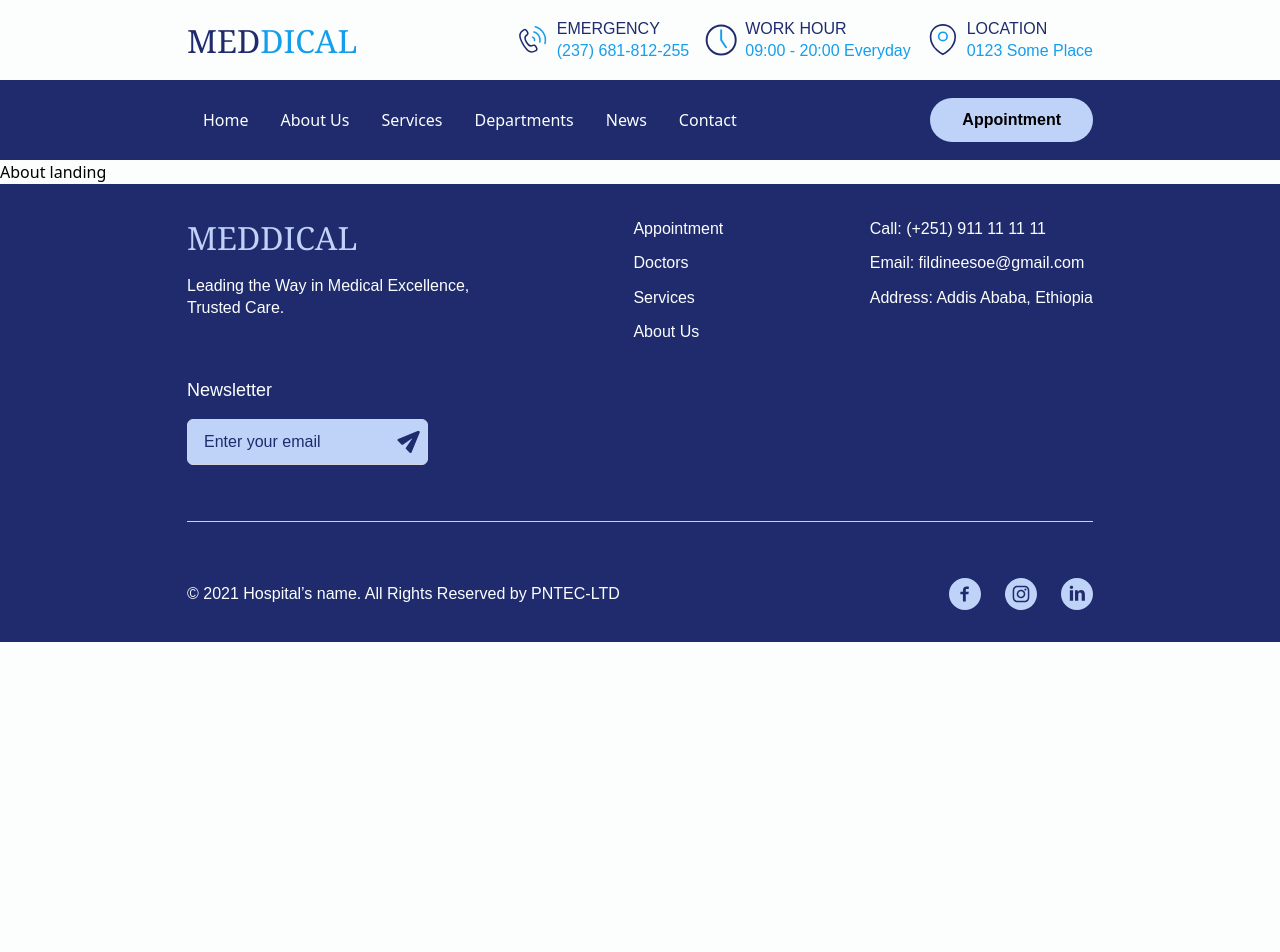
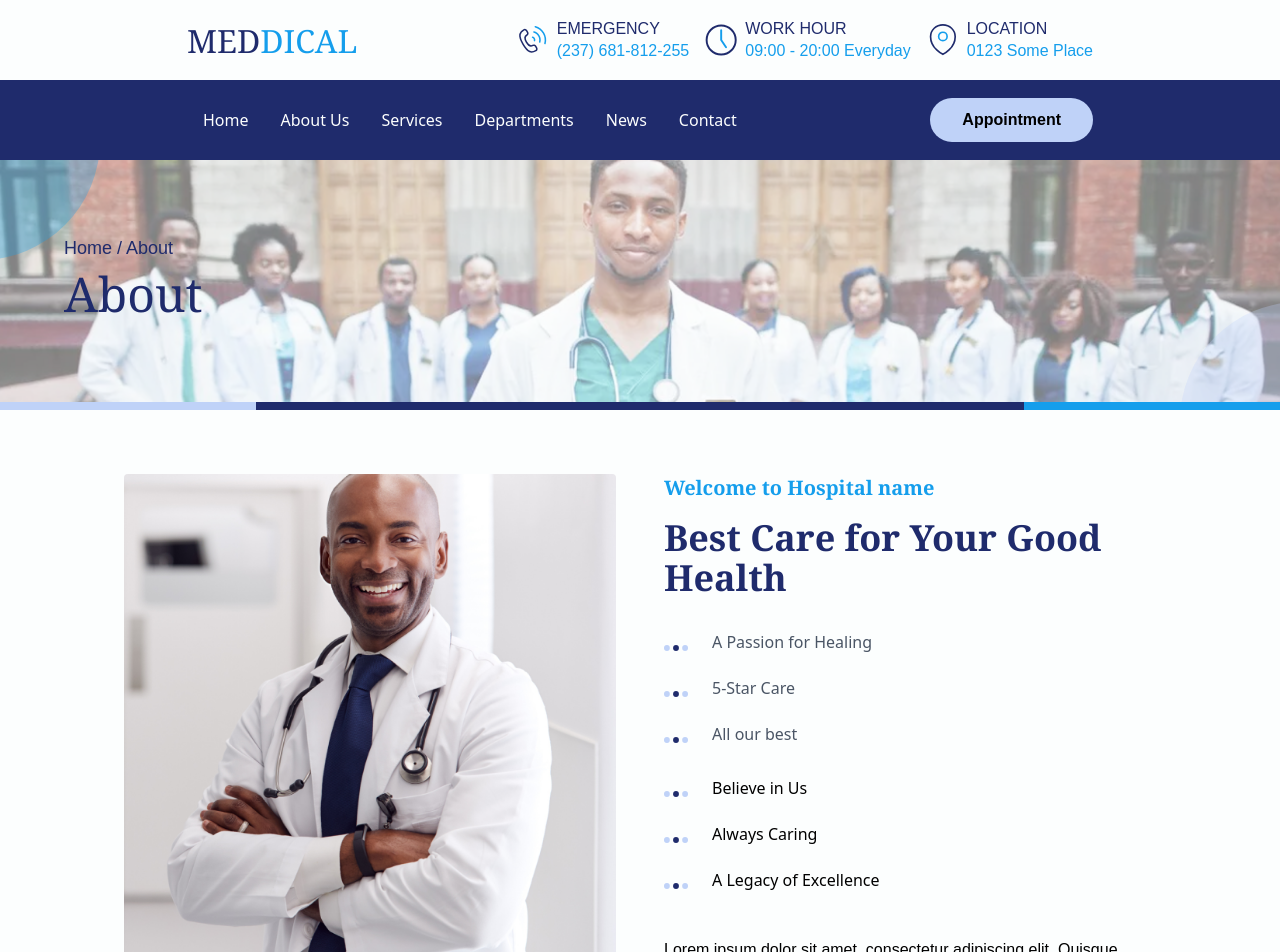
Before and after one commit to adhikareeprayush/medical-frontend, a React (Vite) app: page /about in a window 1280 px wide. Shown: the top 952 px of the page. Before the commit the page ends 800 px from the top, so only its background shows below. Built offline with nearby package versions, Linux system fonts and the light colour scheme.

Commit message:
about paged added

```diff
--- a/package.json
+++ b/package.json
@@ -16,8 +16,8 @@
     "lucide-react": "^0.511.0",
     "react": "^19.1.0",
     "react-dom": "^19.1.0",
+    "react-icons": "^5.5.0",
     "react-player": "^2.16.0",
-    "react-icons": "^5.5.0",
     "react-router-dom": "^7.6.0",
     "react-slick": "^0.30.3",
     "slick-carousel": "^1.8.1",
--- /dev/null
+++ b/src/components/landing/BestcareAbout.jsx
@@ -0,0 +1,79 @@
+import React from 'react';
+import Img from '../../assets/images/Doc2.png';
+import dotIcon from '../../assets/icons/dot.svg';
+
+const BestcareAbout = () => {
+  return (
+    <section className="container mx-auto px-4 py-10 md:px-8 lg:py-16">
+      <div className="grid grid-cols-1 gap-8 lg:grid-cols-2 lg:gap-12">
+        <div className="flex justify-center lg:justify-end">
+          <div className="overflow-hidden rounded-sm">
+            <img
+              src={Img}
+              alt="BestcareImg"
+              className="h-auto w-full max-w-[500px] object-cover md:max-w-full lg:h-[500px] lg:w-[550px]"
+            />
+          </div>
+        </div>
+
+        <div className="flex flex-col justify-center">
+          <h4 className="text-secondary text-lg font-bold md:text-xl">
+            Welcome to Hospital name
+          </h4>
+          <h1 className="text-primary mt-2 text-2xl font-bold md:text-3xl lg:text-4xl">
+            Best Care for Your Good Health
+          </h1>
+
+          {/* Lists Section */}
+          <div className="mt-4 flex flex-wrap">
+            <ul className="mr-8 mb-3 space-y-2">
+              {['A Passion for Healing', '5-Star Care', 'All our best'].map(
+                (item) => (
+                  <li key={item} className="flex items-start">
+                    <img
+                      src={dotIcon}
+                      alt="bullet"
+                      className="mt-1.5 mr-3 h-3 w-3"
+                    />
+                    <span className="text-gray-600">{item}</span>
+                  </li>
+                ),
+              )}
+            </ul>
+            <ul className="mb-3 space-y-2">
+              {['Believe in Us', 'Always Caring', 'A Legacy of Excellence'].map(
+                (item) => (
+                  <li key={item} className="flex items-start">
+                    <img
+                      src={dotIcon}
+                      alt="dot"
+                      className="mt-1.5 mr-3 h-3 w-3"
+                    />
+                    <span>{item}</span>
+                  </li>
+                ),
+              )}
+            </ul>
+          </div>
+
+          <div className="mt-2">
+            <p className="mb-4">
+              Lorem ipsum dolor sit amet, consectetur adipiscing elit. Quisque
+              placerat scelerisque tortor ornare ornare. Quisque placerat
+              scelerisque tortor ornare ornare Convallis felis vitae tortor
+              augue. Velit nascetur proin massa in. Consequat faucibus porttitor
+              enim et.
+            </p>
+            <p>
+              Lorem ipsum dolor sit amet, consectetur adipiscing elit. Quisque
+              placerat scelerisque. Convallis felis vitae tortor augue. Velit
+              nascetur proin massa in.
+            </p>
+          </div>
+        </div>
+      </div>
+    </section>
+  );
+};
+
+export default BestcareAbout;
--- /dev/null
+++ b/src/components/landing/Testimonials.jsx
@@ -0,0 +1,80 @@
+import React from 'react';
+import TestiImg from '../../assets/images/banner/testimonial.png';
+import 'slick-carousel/slick/slick.css';
+import 'slick-carousel/slick/slick-theme.css';
+import Slider from 'react-slick';
+
+const Testimonials = () => {
+  const testimonials = [
+    {
+      id: 1,
+      quote:
+        'Lorem ipsum lorem dolor sit amet,Lorem ipsum lorem dolor sit amet,  consectetur adipiscing elit. Quisque placerat scelerisque tortor ornare ornare. Quisque placerat scelerisque felis vitae tortor augue. Velit nascetur consequat faucibus porttitor enim et.',
+      name: 'John Doe',
+    },
+    {
+      id: 2,
+      quote:
+        'The medical team provided exceptional care during my Lorem ipsum lorem dolor sit amet, treatment. Their expertise and compassion made a difficult time much easier. I would recommend this hospital to anyone seeking quality healthcare.',
+      name: 'Sarah Johnson',
+    },
+    {
+      id: 3,
+      quote:
+        'From the moment I walked in, I felt cared for. The staff was attentive,Lorem ipsum lorem dolor sit amet,  the facilities were clean, and the doctors took time to explain everything thoroughly. Truly a five-star experience!',
+      name: 'Michael Chen',
+    },
+  ];
+
+  const settings = {
+    dots: true,
+    infinite: true,
+    speed: 1000,
+    slidesToShow: 1,
+    slidesToScroll: 1,
+    autoplay: true,
+    autoplaySpeed: 5000,
+    pauseOnHover: true,
+    arrows: false,
+    appendDots: (dots) => (
+      <div className="slick-dots-container">
+        <ul className="mt-2 flex justify-center space-x-1">{dots}</ul>
+      </div>
+    ),
+    customPading: (i) => (
+      <div className="bg-opacity-50 h-1.5 w-1.5 rounded-full bg-white transition-all duration-300"></div>
+    ),
+  };
+  return (
+    <section className="relative mx-2 mb-5 h-[250px] py-10 md:py-16">
+      <div className="absolute inset-0">
+        <img
+          src={TestiImg}
+          alt="testimonial background"
+          className="h-full w-full object-cover"
+        />
+      </div>
+      {/* content */}
+
+      <div>
+        <Slider {...settings}>
+          {testimonials.map((testimonial) => (
+            <div key={testimonial.id}>
+              <span className="block text-center text-2xl text-gray-300">
+                "
+              </span>
+              <p className="relative inline-block text-center text-gray-300 after:mx-auto after:mt-1 after:block after:h-[2px] after:w-[40%] after:bg-gray-400">
+                {testimonial.quote}
+              </p>
+              <p className="name py-1 text-center text-gray-400">
+                {testimonial.name}
+              </p>
+            </div>
+          ))}
+        </Slider>
+      </div>
+    </section>
+  );
+};
+
+export default Testimonials;
--- a/src/routes/landing/about.jsx
+++ b/src/routes/landing/about.jsx
@@ -1,5 +1,24 @@
+import BestcareAbout from '../../components/landing/BestcareAbout';
+import PageBanner from '../../components/landing/PageBanner';
+import aboutBanner from '../../assets/images/banner/aboutBanner.png';
+import Testimonials from '../../components/landing/Testimonials';
+import OurDocSec from '../../components/landing/OurDocSec';
+import NewsSection from '../../components/landing/NewsSection';
+
 const about = () => {
-  return <div>About landing</div>;
+  return (
+    <div>
+      <PageBanner
+        subtitle="About"
+        title={'About'}
+        backgroundImage={aboutBanner}
+      />
+      <BestcareAbout />
+      <Testimonials />
+      <OurDocSec />
+      <NewsSection />
+    </div>
+  );
 };
 
 export default about;
```
Also changed, not shown: src/assets/images/banner/testimonial.png (added).
